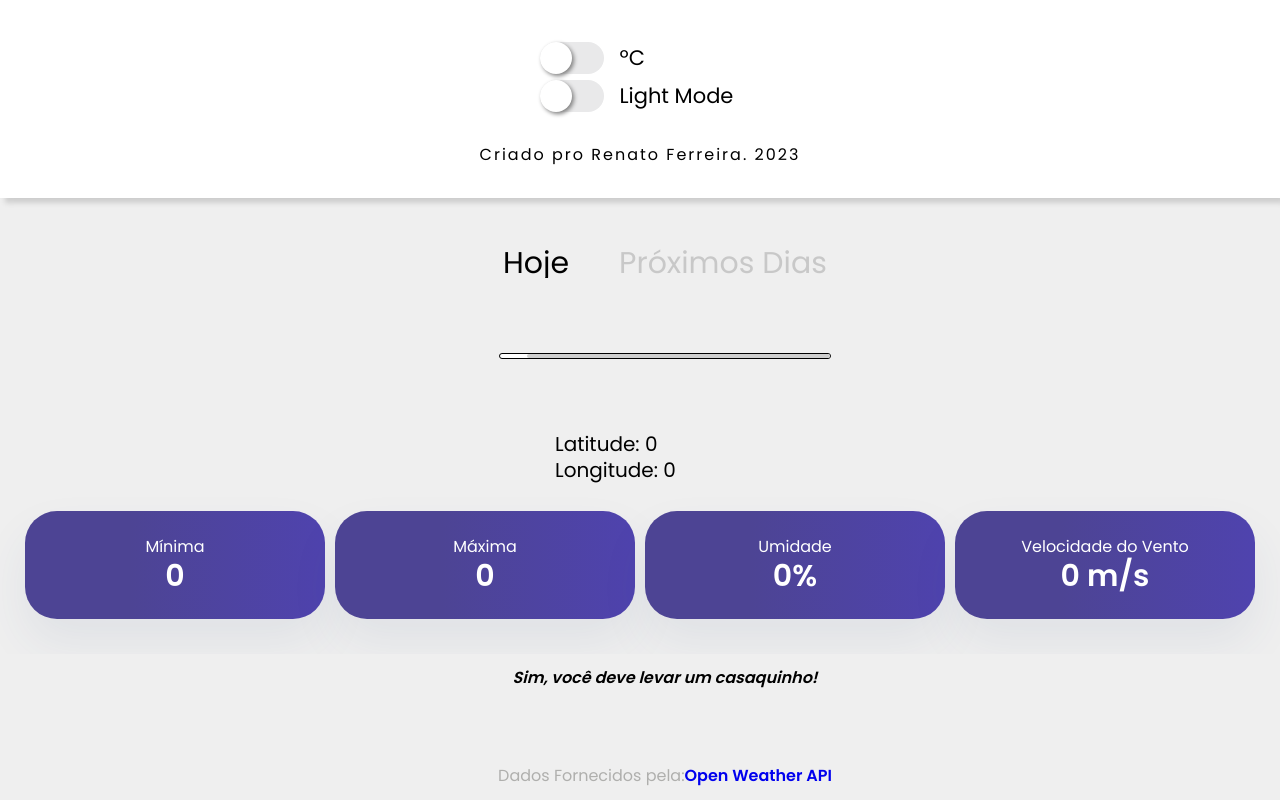
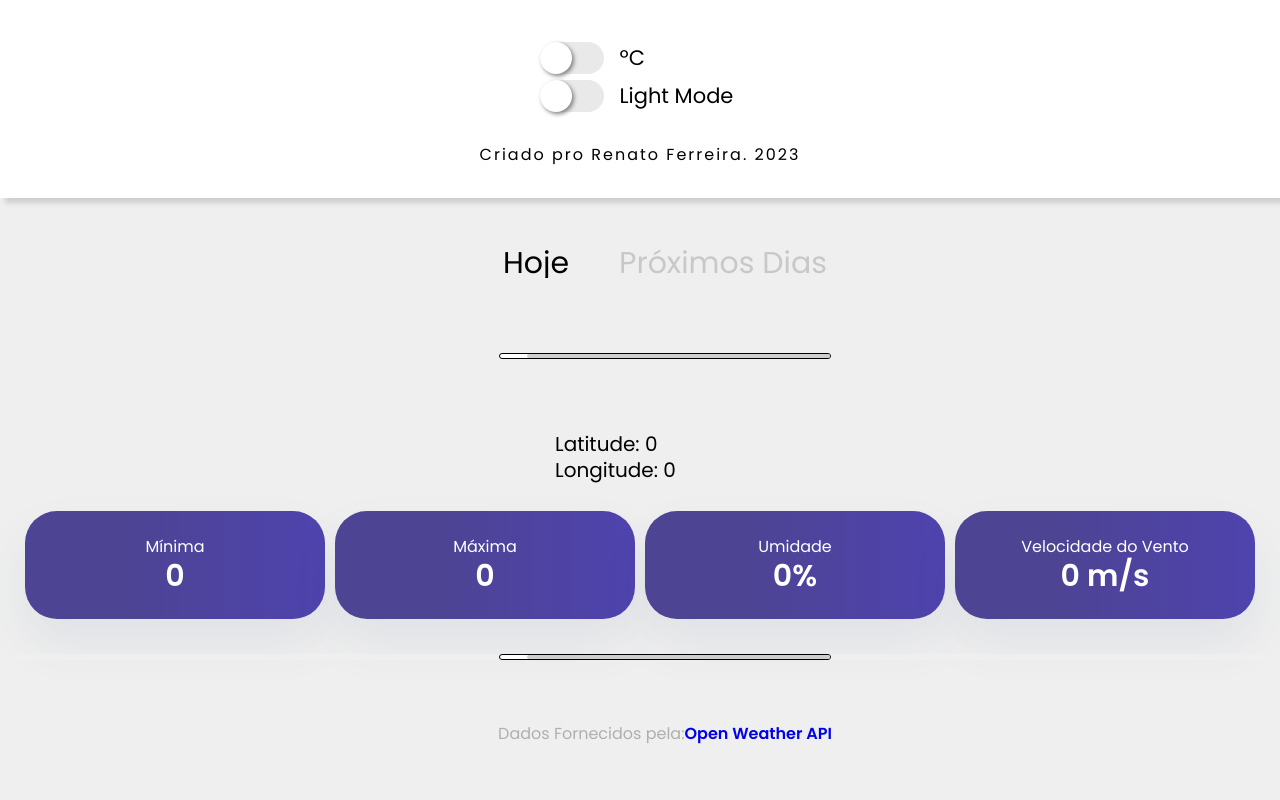
Before and after one commit to RenatoGFerreira/levo-um-casaquinho, a React (Vite) app: page / in a window 1280 px wide. Shown: the part 602-1402 px from the top of the page. After the commit the page ends 1360 px from the top, so only its background shows below. Built offline with nearby package versions, Linux system fonts and the light colour scheme; no server answers.

Commit message:
fixed: loading

```diff
--- a/src/pages/Hoje/Hoje.jsx
+++ b/src/pages/Hoje/Hoje.jsx
@@ -22,11 +22,46 @@ export default function Hoje({ weatherData, isChecked }) {
                 </InfoBox>
             </InfoScreen>
             <RespScreen>
-                {weatherData?.main?.temp_min > 17 ? <span> Não, você não deve levar um casaquinho!</span> : <span>Sim, você deve levar um casaquinho!</span>}
+                {weatherData? weatherData?.main?.temp_min > 17 ? <span> Não, você não deve levar um casaquinho!</span> : <span>Sim, você deve levar um casaquinho!</span> : <LoadingLine/>}
             </RespScreen>
         </ScreenContainer>
     )
 }
+
+const LoadingLine = styled.div`
+    display: block;
+    --height-of-loader: 4px;
+    --loader-color: #cecece;
+    width: 330px;
+    height: var(--height-of-loader);
+    border-radius: 30px;
+    background-color: #fff;
+    border: 1px solid black;
+    &:before {
+        content: "";
+        position: absolute;
+        background: var(--loader-color);
+        top: 0;
+        left: 0;
+        width: 0%;
+        height: 100%;
+        border-radius: 30px;
+        animation: moving 1s ease-in-out infinite;
+        ;
+    }
+    @keyframes moving {
+        50% {
+            width: 100%;
+        }
+
+        100% {
+            width: 0;
+            right: 0;
+            left: unset;
+        }
+    }
+
+`
 
 const ScreenContainer = styled.div`
 
--- a/src/pages/Home/Home.jsx
+++ b/src/pages/Home/Home.jsx
@@ -62,7 +62,6 @@ const LoadingLine = styled.div`
     width: 330px;
     height: var(--height-of-loader);
     border-radius: 30px;
-    /* background-color: rgba(0,0,0,0.2); */
     background-color: #fff;
     border: 1px solid black;
     margin: 55px;
@@ -89,7 +88,6 @@ const LoadingLine = styled.div`
             left: unset;
         }
     }
-
 `
 
 const ScreenContainer = styled.div`
```
